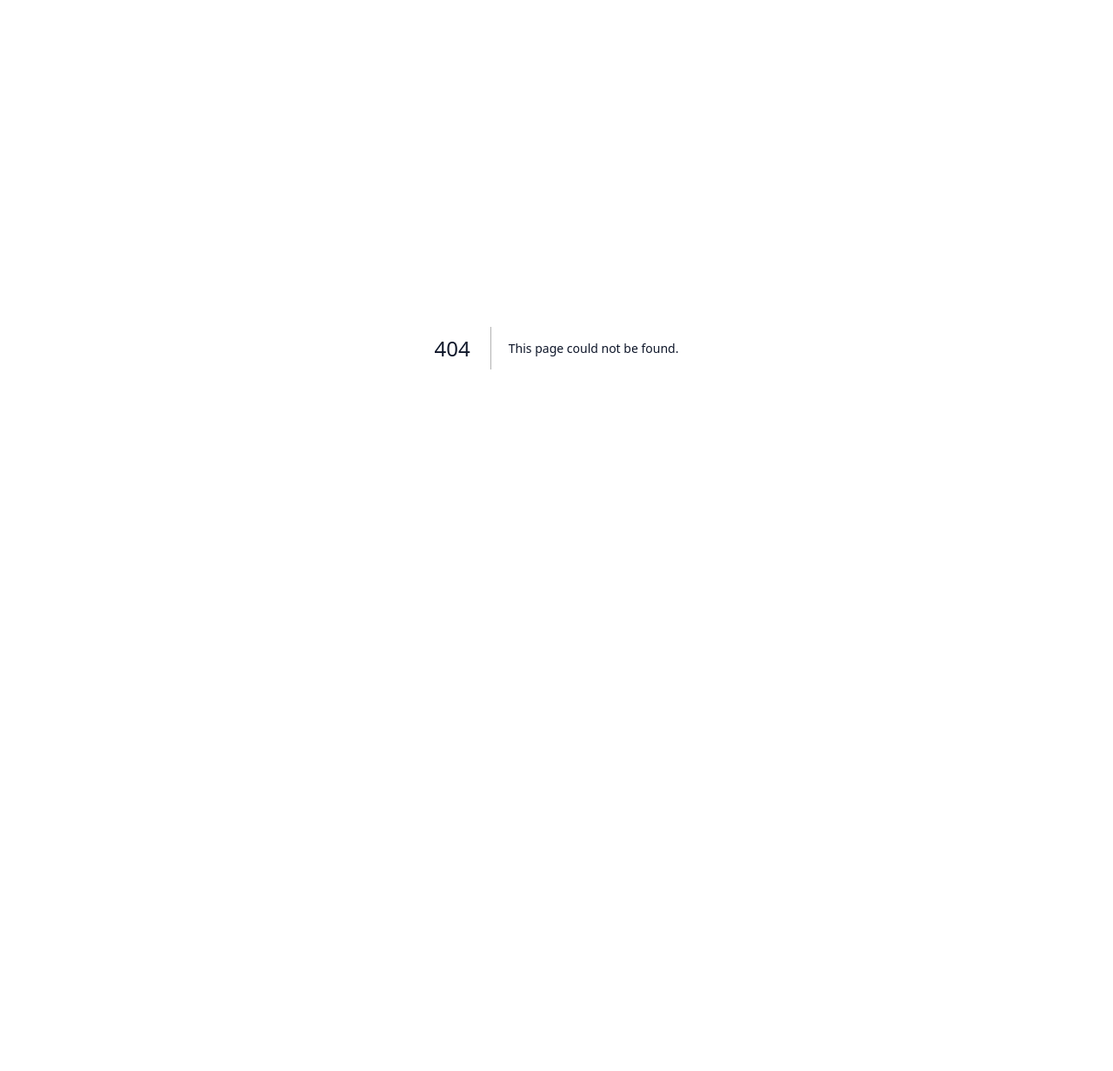
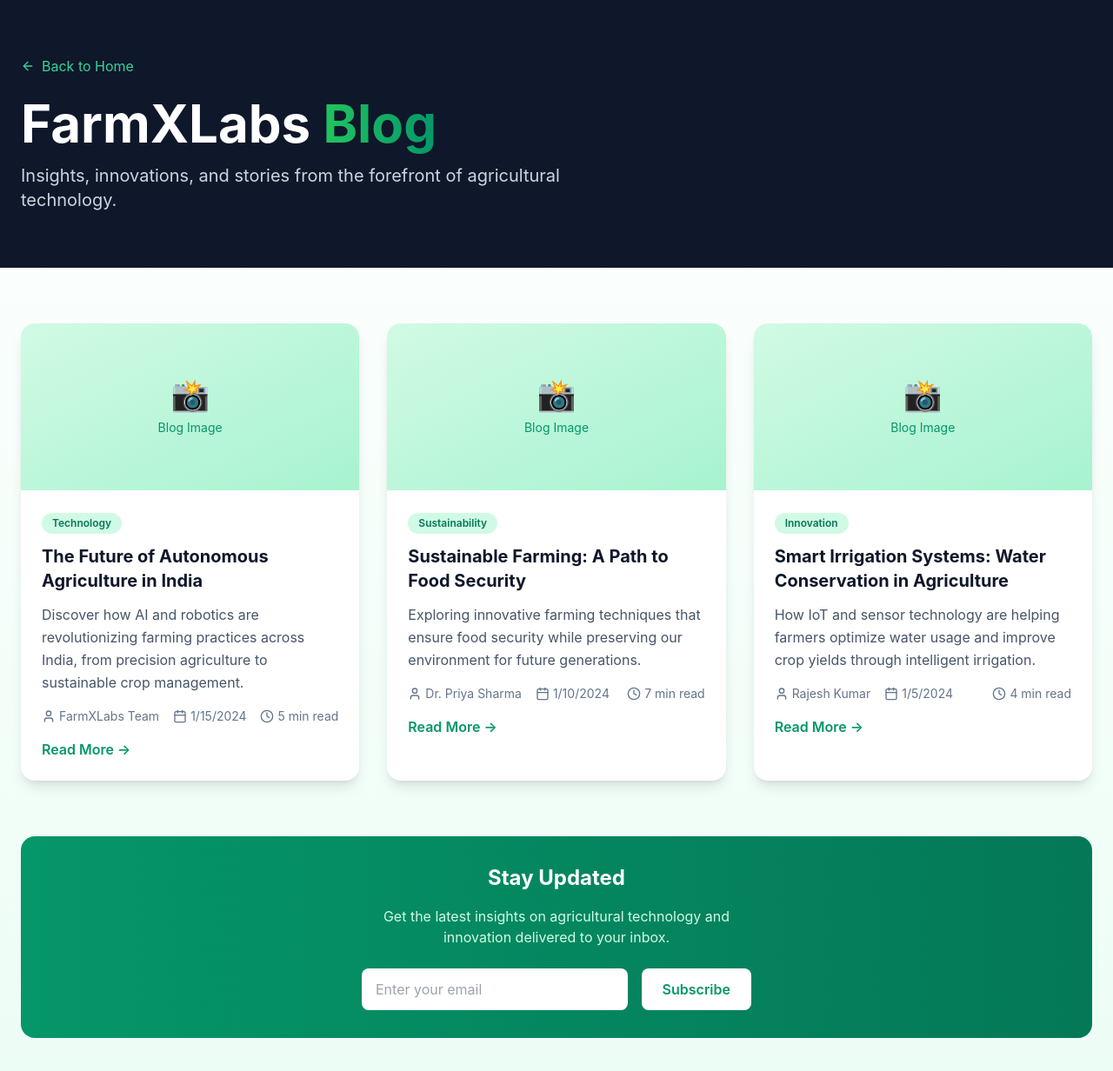
Before and after one commit to FarmXlabs/Landing-Page, a Next.js app: page /blog in a window 1280 px wide. Before the commit this address had no page. Shown: the top 1232 px of the page at 87% size. Before the commit the page ends 800 px from the top, so only its background shows below. Built offline with nearby package versions, Linux system fonts and the light colour scheme.

Commit message:
Fixed header, footer, added blog section and hero image directory

```diff
--- /dev/null
+++ b/app/blog/page.tsx
@@ -0,0 +1,161 @@
+'use client'
+
+import { motion } from 'framer-motion'
+import { ArrowLeft, Calendar, User, Clock } from 'lucide-react'
+import Link from 'next/link'
+
+// Sample blog data - this would come from your CMS
+const blogPosts = [
+  {
+    id: 1,
+    title: "The Future of Autonomous Agriculture in India",
+    excerpt: "Discover how AI and robotics are revolutionizing farming practices across India, from precision agriculture to sustainable crop management.",
+    author: "FarmXLabs Team",
+    date: "2024-01-15",
+    readTime: "5 min read",
+    category: "Technology",
+    image: "/images/blog-1.jpg"
+  },
+  {
+    id: 2,
+    title: "Sustainable Farming: A Path to Food Security",
+    excerpt: "Exploring innovative farming techniques that ensure food security while preserving our environment for future generations.",
+    author: "Dr. Priya Sharma",
+    date: "2024-01-10",
+    readTime: "7 min read",
+    category: "Sustainability",
+    image: "/images/blog-2.jpg"
+  },
+  {
+    id: 3,
+    title: "Smart Irrigation Systems: Water Conservation in Agriculture",
+    excerpt: "How IoT and sensor technology are helping farmers optimize water usage and improve crop yields through intelligent irrigation.",
+    author: "Rajesh Kumar",
+    date: "2024-01-05",
+    readTime: "4 min read",
+    category: "Innovation",
+    image: "/images/blog-3.jpg"
+  }
+]
+
+const BlogPage = () => {
+  return (
+    <div className="min-h-screen bg-gradient-to-b from-white to-emerald-50">
+      {/* Header */}
+      <div className="bg-slate-900 text-white py-16">
+        <div className="container mx-auto px-6">
+          <Link href="/" className="inline-flex items-center gap-2 text-emerald-400 hover:text-emerald-300 mb-6 transition-colors">
+            <ArrowLeft className="w-4 h-4" />
+            Back to Home
+          </Link>
+          <motion.h1
+            className="text-4xl md:text-6xl font-bold mb-4"
+            initial={{ opacity: 0, y: 20 }}
+            animate={{ opacity: 1, y: 0 }}
+            transition={{ duration: 0.6 }}
+          >
+            FarmXLabs <span className="gradient-text">Blog</span>
+          </motion.h1>
+          <motion.p
+            className="text-xl text-slate-300 max-w-2xl"
+            initial={{ opacity: 0, y: 20 }}
+            animate={{ opacity: 1, y: 0 }}
+            transition={{ duration: 0.6, delay: 0.2 }}
+          >
+            Insights, innovations, and stories from the forefront of agricultural technology.
+          </motion.p>
+        </div>
+      </div>
+
+      {/* Blog Posts */}
+      <div className="container mx-auto px-6 py-16">
+        <div className="grid md:grid-cols-2 lg:grid-cols-3 gap-8">
+          {blogPosts.map((post, index) => (
+            <motion.article
+              key={post.id}
+              className="bg-white rounded-2xl shadow-lg overflow-hidden hover:shadow-2xl transition-all duration-300 transform hover:-translate-y-2"
+              initial={{ opacity: 0, y: 30 }}
+              animate={{ opacity: 1, y: 0 }}
+              transition={{ duration: 0.6, delay: index * 0.1 }}
+            >
+              {/* Blog Image Placeholder */}
+              <div className="h-48 bg-gradient-to-br from-emerald-100 to-emerald-200 flex items-center justify-center">
+                <div className="text-emerald-600 text-center">
+                  <div className="text-4xl mb-2">📸</div>
+                  <div className="text-sm">Blog Image</div>
+                </div>
+              </div>
+
+              {/* Blog Content */}
+              <div className="p-6">
+                {/* Category */}
+                <span className="inline-block bg-emerald-100 text-emerald-700 text-xs font-semibold px-3 py-1 rounded-full mb-3">
+                  {post.category}
+                </span>
+
+                {/* Title */}
+                <h2 className="text-xl font-bold text-slate-900 mb-3 hover:text-emerald-600 transition-colors cursor-pointer">
+                  {post.title}
+                </h2>
+
+                {/* Excerpt */}
+                <p className="text-slate-600 mb-4 leading-relaxed">
+                  {post.excerpt}
+                </p>
+
+                {/* Meta Information */}
+                <div className="flex items-center justify-between text-sm text-slate-500">
+                  <div className="flex items-center gap-4">
+                    <div className="flex items-center gap-1">
+                      <User className="w-4 h-4" />
+                      {post.author}
+                    </div>
+                    <div className="flex items-center gap-1">
+                      <Calendar className="w-4 h-4" />
+                      {new Date(post.date).toLocaleDateString()}
+                    </div>
+                  </div>
+                  <div className="flex items-center gap-1">
+                    <Clock className="w-4 h-4" />
+                    {post.readTime}
+                  </div>
+                </div>
+
+                {/* Read More Button */}
+                <button className="mt-4 text-emerald-600 font-semibold hover:text-emerald-700 transition-colors">
+                  Read More →
+                </button>
+              </div>
+            </motion.article>
+          ))}
+        </div>
+
+        {/* Newsletter Signup */}
+        <motion.div
+          className="mt-16 bg-gradient-to-r from-emerald-600 to-emerald-700 rounded-2xl p-8 text-center text-white"
+          initial={{ opacity: 0, y: 30 }}
+          whileInView={{ opacity: 1, y: 0 }}
+          transition={{ duration: 0.6 }}
+          viewport={{ once: true }}
+        >
+          <h3 className="text-2xl font-bold mb-4">Stay Updated</h3>
+          <p className="text-emerald-100 mb-6 max-w-md mx-auto">
+            Get the latest insights on agricultural technology and innovation delivered to your inbox.
+          </p>
+          <div className="flex flex-col sm:flex-row gap-4 max-w-md mx-auto">
+            <input
+              type="email"
+              placeholder="Enter your email"
+              className="flex-1 px-4 py-3 rounded-lg text-slate-900 outline-none"
+            />
+            <button className="bg-white text-emerald-600 font-semibold px-6 py-3 rounded-lg hover:bg-emerald-50 transition-colors">
+              Subscribe
+            </button>
+          </div>
+        </motion.div>
+      </div>
+    </div>
+  )
+}
+
+export default BlogPage
--- a/components/Footer.tsx
+++ b/components/Footer.tsx
@@ -1,55 +1,97 @@
 'use client'
 
 import { motion } from 'framer-motion'
-import { Twitter, Facebook, Youtube, Heart } from 'lucide-react'
+import { Twitter, Facebook, Youtube, Heart, Mail } from 'lucide-react'
 
 const Footer = () => {
   const currentYear = new Date().getFullYear()
 
   return (
-    <footer className="bg-slate-900 text-slate-400">
-      <div className="container mx-auto px-6 py-12">
-        <div className="grid md:grid-cols-3 gap-8 text-center md:text-left">
+    <footer className="bg-slate-900 text-slate-400 pt-12 pb-4">
+      <div className="container mx-auto px-6">
+        <div className="grid md:grid-cols-4 gap-8 text-center md:text-left">
+          {/* Brand & Address */}
           <motion.div
             initial={{ opacity: 0, y: 20 }}
             whileInView={{ opacity: 1, y: 0 }}
             transition={{ duration: 0.5 }}
             viewport={{ once: true }}
+            className="md:col-span-1"
           >
             <h3 className="text-2xl font-bold text-white mb-4">
               FarmX<span className="gradient-text">Labs</span>
             </h3>
-            <p className="leading-relaxed">
+            <p className="leading-relaxed mb-4">
               Empowering the heart of India through technology and innovation.
             </p>
+            <div className="space-y-1 text-sm text-slate-500">
+              <p>FarmXLabs Pvt Ltd</p>
+              <p>123 AgriTech Park, Bengaluru, India</p>
+              <p>Email: <a href="mailto:info@farmxlabs.com" className="underline hover:text-emerald-400">info@farmxlabs.com</a></p>
+            </div>
           </motion.div>
 
+          {/* Spam Links */}
           <motion.div
             initial={{ opacity: 0, y: 20 }}
             whileInView={{ opacity: 1, y: 0 }}
             transition={{ duration: 0.5, delay: 0.1 }}
             viewport={{ once: true }}
+            className="md:col-span-1"
           >
-            <h4 className="text-lg font-semibold text-white mb-4">Quick Links</h4>
+            <h4 className="text-lg font-semibold text-white mb-4">Resources</h4>
             <ul className="space-y-2">
-              <li><a href="#features" className="hover:text-primary-400 transition-colors">Why Us?</a></li>
-              <li><a href="#advantage" className="hover:text-primary-400 transition-colors">The Advantage</a></li>
-              <li><a href="#ecosystem" className="hover:text-primary-400 transition-colors">Ecosystem</a></li>
-              <li><a href="#faq" className="hover:text-primary-400 transition-colors">FAQ</a></li>
+              <li><a href="#" className="hover:text-emerald-400 transition-colors">Privacy Policy</a></li>
+              <li><a href="#" className="hover:text-emerald-400 transition-colors">Terms of Service</a></li>
+              <li><a href="#" className="hover:text-emerald-400 transition-colors">Cookie Policy</a></li>
+              <li><a href="#" className="hover:text-emerald-400 transition-colors">Data Protection</a></li>
+              <li><a href="#" className="hover:text-emerald-400 transition-colors">Security</a></li>
+              <li><a href="#" className="hover:text-emerald-400 transition-colors">Compliance</a></li>
             </ul>
           </motion.div>
 
+          {/* Newsletter Signup */}
           <motion.div
             initial={{ opacity: 0, y: 20 }}
             whileInView={{ opacity: 1, y: 0 }}
             transition={{ duration: 0.5, delay: 0.2 }}
             viewport={{ once: true }}
+            className="md:col-span-1"
+          >
+            <h4 className="text-lg font-semibold text-white mb-4">Newsletter</h4>
+            <form className="flex flex-col gap-3">
+              <div className="flex rounded-lg overflow-hidden border border-slate-700 bg-slate-800">
+                <input
+                  type="email"
+                  placeholder="Your email address"
+                  className="bg-transparent px-4 py-3 text-white flex-1 outline-none placeholder-slate-500"
+                  required
+                />
+                <button
+                  type="submit"
+                  className="bg-emerald-600 hover:bg-emerald-700 px-4 py-3 text-white font-semibold flex items-center gap-2 transition-colors"
+                >
+                  <Mail className="w-4 h-4" />
+                  <span className="hidden sm:inline">Subscribe</span>
+                </button>
+              </div>
+              <span className="text-xs text-slate-500">No spam. Unsubscribe anytime.</span>
+            </form>
+          </motion.div>
+
+          {/* Socials */}
+          <motion.div
+            initial={{ opacity: 0, y: 20 }}
+            whileInView={{ opacity: 1, y: 0 }}
+            transition={{ duration: 0.5, delay: 0.3 }}
+            viewport={{ once: true }}
+            className="md:col-span-1"
           >
             <h4 className="text-lg font-semibold text-white mb-4">Connect With Us</h4>
-            <div className="flex justify-center md:justify-start space-x-4 text-2xl">
+            <div className="flex justify-center md:justify-start space-x-4 mb-4">
               <motion.a
                 href="#"
-                className="hover:text-primary-400 transition-colors"
+                className="hover:text-emerald-400 transition-colors p-2 rounded-full hover:bg-slate-800"
                 whileHover={{ scale: 1.1 }}
                 whileTap={{ scale: 0.9 }}
               >
@@ -57,7 +99,7 @@
               </motion.a>
               <motion.a
                 href="#"
-                className="hover:text-primary-400 transition-colors"
+                className="hover:text-emerald-400 transition-colors p-2 rounded-full hover:bg-slate-800"
                 whileHover={{ scale: 1.1 }}
                 whileTap={{ scale: 0.9 }}
               >
@@ -65,12 +107,15 @@
               </motion.a>
               <motion.a
                 href="#"
-                className="hover:text-primary-400 transition-colors"
+                className="hover:text-emerald-400 transition-colors p-2 rounded-full hover:bg-slate-800"
                 whileHover={{ scale: 1.1 }}
                 whileTap={{ scale: 0.9 }}
               >
                 <Youtube className="w-6 h-6" />
               </motion.a>
+            </div>
+            <div className="text-xs text-slate-500">
+              <span>Follow us for updates and news.</span>
             </div>
           </motion.div>
         </div>
@@ -82,7 +127,7 @@
           viewport={{ once: true }}
           className="border-t border-slate-700 mt-8 pt-8 text-center"
         >
-          <p className="flex items-center justify-center gap-2">
+          <p className="flex items-center justify-center gap-2 text-sm text-slate-500">
             &copy; {currentYear} FarmXLabs. All Rights Reserved. Made with
             <Heart className="w-4 h-4 text-red-500" />
             for Indian Farmers.
--- a/components/Header.tsx
+++ b/components/Header.tsx
@@ -3,6 +3,14 @@
 import { useState, useEffect } from 'react'
 import { motion, AnimatePresence } from 'framer-motion'
 import { Menu, X } from 'lucide-react'
+
+const navItems = [
+  { href: '#features', label: 'Why Us?' },
+  { href: '#advantage', label: 'The Advantage' },
+  { href: '#ecosystem', label: 'Ecosystem' },
+  { href: '/blog', label: 'Blog' },
+  { href: '#faq', label: 'FAQ' },
+]
 
 const Header = () => {
   const [isScrolled, setIsScrolled] = useState(false)
@@ -10,18 +18,11 @@
 
   useEffect(() => {
     const handleScroll = () => {
-      setIsScrolled(window.scrollY > 20)
+      setIsScrolled(window.scrollY > 50)
     }
     window.addEventListener('scroll', handleScroll)
     return () => window.removeEventListener('scroll', handleScroll)
   }, [])
-
-  const navItems = [
-    { href: '#features', label: 'Why Us?' },
-    { href: '#advantage', label: 'The Advantage' },
-    { href: '#ecosystem', label: 'Ecosystem' },
-    { href: '#faq', label: 'FAQ' },
-  ]
 
   return (
     <motion.header
@@ -37,7 +38,6 @@
           <motion.h1
             className="text-3xl font-bold text-white"
             whileHover={{ scale: 1.05 }}
-            transition={{ type: "spring", stiffness: 400, damping: 10 }}
           >
             FarmX<span className="gradient-text bg-gradient-to-r from-emerald-400 to-emerald-600 bg-clip-text text-transparent">Labs</span>
           </motion.h1>
@@ -62,26 +62,24 @@
             ))}
           </nav>
 
-          {/* CTA Button */}
-          <motion.a
-            href="#waitlist"
-            className="hidden md:block gradient-bg text-white font-semibold px-6 py-3 rounded-lg shadow-md hover:shadow-lg transition-all transform hover:scale-105"
-            whileHover={{ scale: 1.05 }}
-            whileTap={{ scale: 0.95 }}
-          >
-            Request Early Access
-          </motion.a>
+          {/* Login Button */}
+          <div className="hidden md:flex items-center">
+            <motion.a
+              href="#login"
+              className="border border-emerald-600 text-emerald-600 font-semibold px-6 py-3 rounded-lg bg-white/80 hover:bg-emerald-50 transition-all transform hover:scale-105"
+              whileHover={{ scale: 1.05 }}
+              whileTap={{ scale: 0.95 }}
+            >
+              Login
+            </motion.a>
+          </div>
 
           {/* Mobile Menu Button */}
           <button
-            className="md:hidden p-2"
+            className="md:hidden text-white p-2"
             onClick={() => setIsMobileMenuOpen(!isMobileMenuOpen)}
           >
-            {isMobileMenuOpen ? (
-              <X className="h-6 w-6 text-slate-900" />
-            ) : (
-              <Menu className="h-6 w-6 text-slate-900" />
-            )}
+            {isMobileMenuOpen ? <X className="w-6 h-6" /> : <Menu className="w-6 h-6" />}
           </button>
         </div>
 
@@ -92,25 +90,25 @@
               initial={{ opacity: 0, height: 0 }}
               animate={{ opacity: 1, height: 'auto' }}
               exit={{ opacity: 0, height: 0 }}
-              className="md:hidden mt-4 bg-white/95 backdrop-blur-xl rounded-lg shadow-xl border border-white/20"
+              className="md:hidden mt-4 pb-4"
             >
-              <nav className="flex flex-col space-y-4 p-6">
+              <nav className="flex flex-col space-y-4">
                 {navItems.map((item) => (
                   <a
                     key={item.href}
                     href={item.href}
-                    className="text-slate-700 hover:text-primary-600 transition-colors text-lg font-medium"
+                    className="text-slate-200 hover:text-emerald-300 transition-colors"
                     onClick={() => setIsMobileMenuOpen(false)}
                   >
                     {item.label}
                   </a>
                 ))}
                 <a
-                  href="#waitlist"
-                  className="gradient-bg text-white font-semibold px-6 py-3 rounded-lg text-center mt-4"
+                  href="#login"
+                  className="border border-emerald-600 text-emerald-600 font-semibold px-6 py-3 rounded-lg bg-white/80 hover:bg-emerald-50 transition-all text-center"
                   onClick={() => setIsMobileMenuOpen(false)}
                 >
-                  Request Early Access
+                  Login
                 </a>
               </nav>
             </motion.div>
--- a/components/HeroSection.tsx
+++ b/components/HeroSection.tsx
@@ -1,9 +1,9 @@
 'use client'
 
-import { motion } from 'framer-motion'
+import { useEffect, useState } from 'react'
+import { motion, AnimatePresence } from 'framer-motion'
 import { ChevronDown, Play } from 'lucide-react'
 
-const HeroSection = () => {
 const rotatingTexts = [
   "खेती का भविष्य, आज।",
   "వ్యవసాయ భవిష్యత్తు, ఈ రోజు.",
@@ -12,11 +12,21 @@
   "விவசாயத்தின் எதிர்காலம், இன்று."
 ]
 
+const HeroSection = () => {
+  const [current, setCurrent] = useState(0)
+
+  useEffect(() => {
+    const interval = setInterval(() => {
+      setCurrent((prev) => (prev + 1) % rotatingTexts.length)
+    }, 2500)
+    return () => clearInterval(interval)
+  }, [])
+
   return (
     <section className="relative min-h-screen flex items-center justify-center overflow-hidden">
       {/* Background */}
       <div className="absolute inset-0 bg-gradient-to-br from-slate-900 via-slate-800 to-emerald-900">
-        <div className="absolute inset-0 bg-[url('https://images.unsplash.com/photo-1500382017468-9049fed747ef?ixlib=rb-4.0.3&ixid=M3wxMjA3fDB8MHxwaG90by1wYWdlfHx8fGVufDB8fHx8fA%3D%3D&auto=format&fit=crop&w=2832&q=80')] bg-cover bg-center bg-no-repeat opacity-15"></div>
+        <div className="absolute inset-0 bg-[url('/images/hero.png')] bg-cover bg-center bg-no-repeat opacity-15"></div>
         <div className="absolute inset-0 bg-gradient-to-t from-slate-900/90 via-slate-900/50 to-slate-900/90"></div>
         <div className="absolute inset-0 bg-gradient-to-r from-slate-900/30 via-transparent to-emerald-900/30"></div>
         {/* Grainy Texture */}
@@ -64,33 +74,20 @@
         </motion.div>
 
         {/* Rotating Text */}
-        <motion.div
-          initial={{ opacity: 0 }}
-          animate={{ opacity: 1 }}
-          transition={{ delay: 0.5, duration: 1 }}
-          className="min-h-[90px] flex items-center justify-center mb-8"
+        <div className="min-h-[90px] flex items-center justify-center mb-8 relative w-full h-[90px]">
+          <AnimatePresence mode="wait">
+            <motion.span
+              key={current}
+              className="absolute w-full text-2xl md:text-4xl lg:text-5xl font-bold text-emerald-300/90 text-center px-4 flex items-center justify-center"
+              initial={{ opacity: 0, y: 30 }}
+              animate={{ opacity: 1, y: 0 }}
+              exit={{ opacity: 0, y: -30 }}
+              transition={{ duration: 0.6 }}
             >
-          <div className="relative w-full h-[90px] flex items-center justify-center">
-            {rotatingTexts.map((text, index) => (
-              <motion.span
-                key={index}
-                className="absolute text-2xl md:text-4xl lg:text-5xl font-bold text-emerald-300/90 text-center px-4"
-                animate={{
-                  opacity: [0, 1, 1, 0],
-                  y: [30, 0, 0, -30],
-                }}
-                transition={{
-                  duration: 3,
-                  repeat: Infinity,
-                  delay: index * 3,
-                  ease: "easeInOut",
-                }}
-              >
-                {text}
+              {rotatingTexts[current]}
             </motion.span>
-            ))}
+          </AnimatePresence>
         </div>
-        </motion.div>
 
         <motion.p
           initial={{ opacity: 0, y: 30 }}
@@ -133,8 +130,6 @@
             <span className="text-lg font-medium">Watch Demo</span>
           </motion.button>
         </motion.div>
-
-
       </div>
     </section>
   )
```
Also changed, not shown: 1 other file (tests, documents, lock files or other folders). Lines whose indentation alone changed are shown as unchanged.
